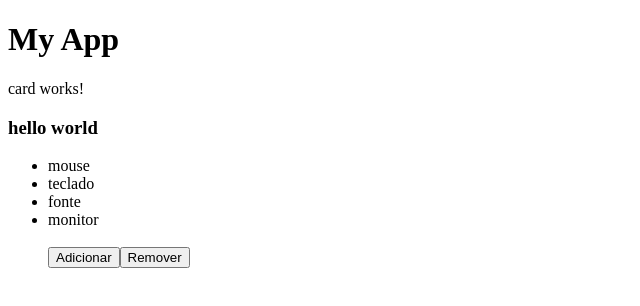
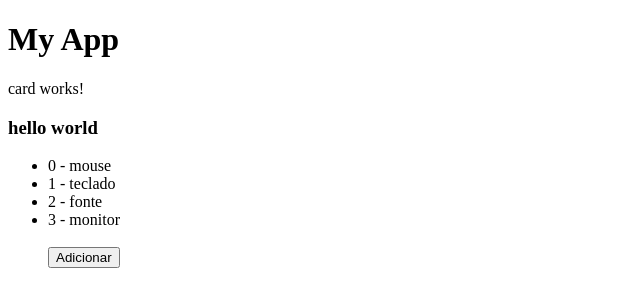
Before and after one commit to bibi-eight/SimplePageAppWIthAngular, an Angular app in the folder page-proj/: page / in a window 1280 px wide. Shown: the top 306 px of the page, without its empty margins (0-640 px from the left). Built offline with nearby package versions, Linux system fonts and the light colour scheme.

Commit message:
tornando o "remover" ativo quando clicar em um item

```diff
--- a/page-proj/src/app/card/card.component.html
+++ b/page-proj/src/app/card/card.component.html
@@ -3,8 +3,11 @@
 <h3> hello world </h3>
 
 <ul>
-    <li *ngFor="let p of produtos"> {{ p }} </li>
+    <li *ngFor="let p of produtos; let i = index"
+        (click) = "remover(i)"
+    >
+        {{ i }} - {{ p }}
+    </li>
     <br>
     <button (click) = "adicionar()"> Adicionar </button>
-    <button (click) = "remover()"> Remover </button>
 </ul>
--- a/page-proj/src/app/card/card.component.ts
+++ b/page-proj/src/app/card/card.component.ts
@@ -24,8 +24,8 @@ export class CardComponent implements OnInit {
     this.produtos.push("mousepad")
   }
 
-  remover(){
-    this.produtos.pop()
+  remover(index: number){
+    this.produtos.splice(index, 1)
   }
 
 }
```
